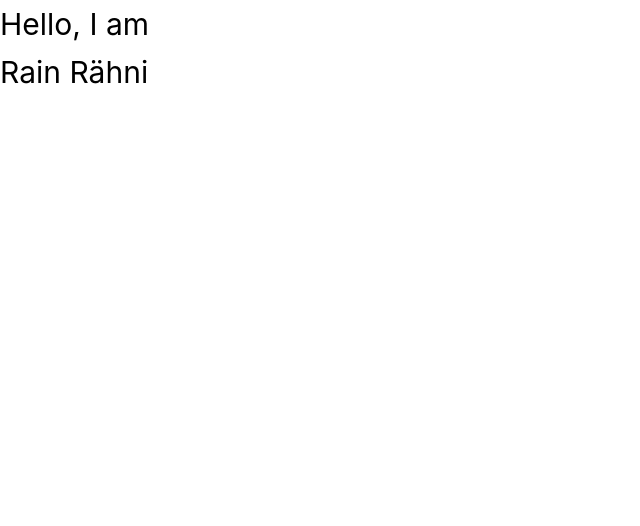
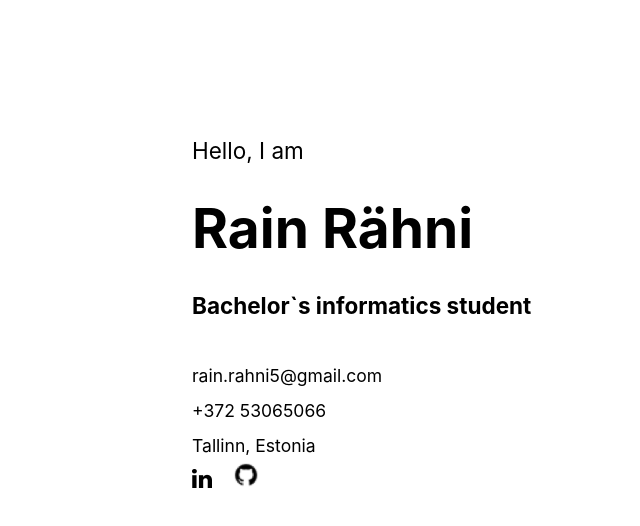
Before and after one commit to RainRahni/cv-rainhni, a Vue app: page / in a window 1280 px wide. Shown: the top 526 px of the page, without its empty margins (0-640 px from the left). Built offline with nearby package versions, Linux system fonts and the light colour scheme.

Commit message:
add introduction start, some links

```diff
--- a/src/assets/main.css
+++ b/src/assets/main.css
@@ -4,7 +4,7 @@
   max-width: 100%;
   margin: 0 auto;
   font-weight: normal;
-  height: 100%;
+  height: 100vh;
 }
 
 a,
--- a/src/components/Introduction.vue
+++ b/src/components/Introduction.vue
@@ -1,18 +1,36 @@
 <template>
   <main>
     <div>
-      <h1 style="color: black">Hello, I am <br>Rain Rähni<br></h1>
-
+      <h2 class="welcome" style="color: black;">Hello, I am</h2>
+      <h1 class="name" style="color: black;font-weight: bold">Rain Rähni</h1>
+      <h2 class="occupation"
+          style="color: black;font-weight: bold">Bachelor`s informatics student</h2>
+      <br>
+      <h3 class="email">rain.rahni5@gmail.com</h3>
+      <h3 class="iphone">+372 53065066</h3>
+      <h3 class="location">Tallinn, Estonia</h3>
+      <span class="links">
+        <a class="linkedIn"><img src="src/assets/linkedin%20logo.png"></a>
+        <a class="github"><img src="src/assets/github%20logo.png"></a>
+      </span>
     </div>
   </main>
-
 </template>
 <style>
 main {
   display: grid;
   grid-template-columns: 1fr 1fr;
+  color: black;
+  line-height: 2;
+}
+
+.github {
+  margin-left: 4%;
+  padding-left: -10px;
+}
+h1 {
+  font-size: 55px;
 }
 </style>
 <script setup>
-
 </script>
--- a/src/views/HomeView.vue
+++ b/src/views/HomeView.vue
@@ -1,19 +1,17 @@
 
 
 <template>
-  <div class="whole">
-    <div class="intro">
-      <Introduction />
-    </div>
-  </div>
+    <section class="intro">
+      <div class="container">
+        <Introduction />
+      </div>
+    </section>
 </template>
 <style>
-.whole {
-  display: grid;
-  grid-template-rows: 1fr 1fr;
-}
+
 .intro {
-
+  margin-left: 15%;
+  padding-top: 10%;
 }
 </style>
 <script setup>
```
Also changed, not shown: src/assets/github logo.png (added), src/assets/linkedin logo.png (added).
